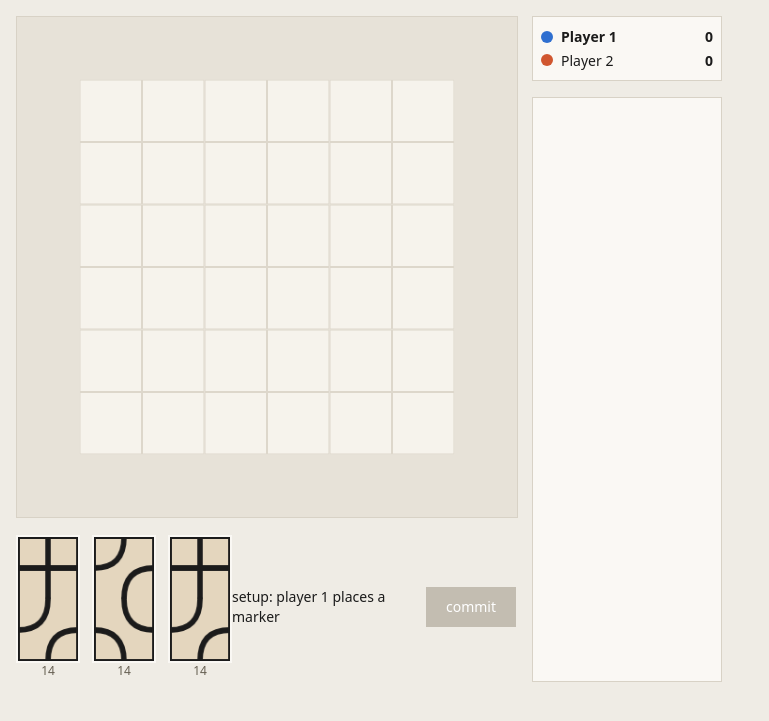
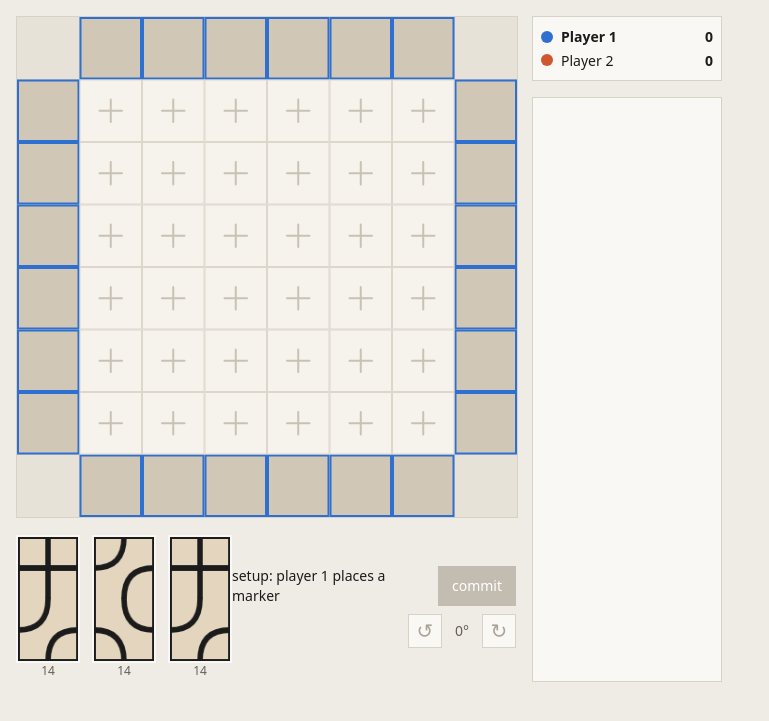
Before and after one commit to LaunchSpark/TilePaths, a website built with Vite: page packages/client/index.html in a window 1280 px wide. Shown: the whole page, without its empty margins (0-769 px from the left). Built offline with nearby package versions, Linux system fonts and the light colour scheme.

Commit message:
feat(client): clarify rotation and setup placement

```diff
--- a/packages/client/index.html
+++ b/packages/client/index.html
@@ -16,6 +16,11 @@
         <div id="piles"></div>
         <div id="tray-right">
           <span id="actions">actions left: 2</span>
+          <div id="rotation-controls" aria-label="Tile rotation">
+            <button id="rotate-left" type="button" aria-label="Rotate tile left" disabled>↺</button>
+            <span id="rotation">0°</span>
+            <button id="rotate-right" type="button" aria-label="Rotate tile right" disabled>↻</button>
+          </div>
           <button id="commit" disabled>commit</button>
         </div>
       </section>
--- a/packages/client/src/main.ts
+++ b/packages/client/src/main.ts
@@ -13,6 +13,9 @@ const trayRoot = document.querySelector<HTMLElement>("#piles")!;
 const playersRoot = document.querySelector<HTMLElement>("#players")!;
 const logRoot = document.querySelector<HTMLElement>("#log")!;
 const actionsLabel = document.querySelector<HTMLElement>("#actions")!;
+const rotateLeftButton = document.querySelector<HTMLButtonElement>("#rotate-left")!;
+const rotateRightButton = document.querySelector<HTMLButtonElement>("#rotate-right")!;
+const rotationLabel = document.querySelector<HTMLElement>("#rotation")!;
 const commitButton = document.querySelector<HTMLButtonElement>("#commit")!;
 const status = document.querySelector<HTMLElement>("#status")!;
 
@@ -30,7 +33,21 @@ function render(): void {
   actionsLabel.textContent = view.phase === "setup"
     ? `setup: player ${(view.setupNext ?? 0) + 1} places a marker`
     : `actions left: ${view.actionsLeft}`;
+  const canRotate = controller.state === "tileSelected";
+  rotateLeftButton.disabled = !canRotate;
+  rotateRightButton.disabled = !canRotate;
+  rotationLabel.textContent = `${controller.ghostOrientation * 90}°`;
   commitButton.disabled = view.phase !== "play" || view.actionsLeft !== 0;
+  commitButton.textContent = view.phase !== "play"
+    ? "commit"
+    : view.actionsLeft === 0
+      ? "commit turn"
+      : view.actionsLeft === config.ACTIONS_PER_TURN
+        ? `take ${config.ACTIONS_PER_TURN} actions`
+        : `${view.actionsLeft} more action`;
+  commitButton.title = view.phase === "play" && view.actionsLeft > 0
+    ? `Passtally turns require ${config.ACTIONS_PER_TURN} actions.`
+    : "Commit the completed turn";
 
   if (controller.lastRejection !== null) {
     status.textContent = controller.lastRejection;
@@ -107,9 +124,13 @@ canvas.addEventListener("drop", (event) => {
 
 canvas.addEventListener("wheel", (event) => {
   event.preventDefault();
-  controller.handleAndRender({ kind: "rotate" });
+  controller.handleAndRender({ kind: "rotate", direction: event.deltaY < 0 ? -1 : 1 });
 }, { passive: false });
 
+rotateLeftButton.addEventListener("click", () =>
+  controller.handleAndRender({ kind: "rotate", direction: -1 }));
+rotateRightButton.addEventListener("click", () =>
+  controller.handleAndRender({ kind: "rotate", direction: 1 }));
 commitButton.addEventListener("click", () => controller.handleAndRender({ kind: "commit" }));
 
 window.addEventListener("keydown", (event) => {
--- a/packages/client/src/render/board.ts
+++ b/packages/client/src/render/board.ts
@@ -11,6 +11,21 @@ function strokeRect(ctx: CanvasRenderingContext2D, rect: Rect, colour: string, w
   ctx.strokeStyle = colour;
   ctx.lineWidth = width;
   ctx.strokeRect(rect.x + width / 2, rect.y + width / 2, rect.w - width, rect.h - width);
+}
+
+function drawCellGuide(ctx: CanvasRenderingContext2D, rect: Rect): void {
+  const centreX = rect.x + rect.w / 2;
+  const centreY = rect.y + rect.h / 2;
+  const arm = Math.min(rect.w, rect.h) * 0.18;
+  ctx.strokeStyle = "#c8c1b4";
+  ctx.lineWidth = 2;
+  ctx.lineCap = "round";
+  ctx.beginPath();
+  ctx.moveTo(centreX - arm, centreY);
+  ctx.lineTo(centreX + arm, centreY);
+  ctx.moveTo(centreX, centreY - arm);
+  ctx.lineTo(centreX, centreY + arm);
+  ctx.stroke();
 }
 
 export function drawBoard(
@@ -32,12 +47,26 @@ export function drawBoard(
     layout.size - 2 * size,
   );
 
+  if (view.phase === "setup") {
+    const colour = PLAYER_COLOURS[(view.setupNext ?? 0) % PLAYER_COLOURS.length]!;
+    for (const slot of view.setupLegalSlots) {
+      const rect = slotRect(layout, slot);
+      ctx.fillStyle = "#d1c7b6";
+      ctx.fillRect(rect.x, rect.y, rect.w, rect.h);
+      strokeRect(ctx, rect, colour, 2);
+    }
+  }
+
   for (let row = 0; row < view.n; row++) {
     for (let col = 0; col < view.n; col++) {
       const rect = cellRect(layout, row, col);
       const cell = view.cells[row]![col]!;
-      if (cell.conns === null) strokeRect(ctx, rect, "#ddd7cb", 1);
-      else drawCellArt(ctx, rect, cell.conns, cell.height);
+      if (cell.conns === null) {
+        strokeRect(ctx, rect, "#ddd7cb", 1);
+        drawCellGuide(ctx, rect);
+      } else {
+        drawCellArt(ctx, rect, cell.conns, cell.height);
+      }
     }
   }
 
--- a/packages/client/src/state.ts
+++ b/packages/client/src/state.ts
@@ -13,7 +13,7 @@ export type UiInput =
   | { kind: "click"; hit: Hit }
   | { kind: "selectPile"; pileIndex: number }
   | { kind: "selectMarker"; markerIndex: number }
-  | { kind: "rotate" }
+  | { kind: "rotate"; direction?: -1 | 1 }
   | { kind: "undo" }
   | { kind: "escape" }
   | { kind: "commit" };
@@ -89,7 +89,7 @@ export class Controller {
     switch (input.kind) {
       case "selectPile": return this.onSelectPile(input.pileIndex);
       case "selectMarker": return this.onSelectMarker(input.markerIndex);
-      case "rotate": return this.onRotate();
+      case "rotate": return this.onRotate(input.direction);
       case "undo": return this.onUndo();
       case "commit": return this.onCommit();
       case "click": return this.onClick(input.hit);
@@ -104,6 +104,7 @@ export class Controller {
     if (this.view().piles[pileIndex]?.faceUp == null) {
       throw new Error(`pile ${pileIndex} is empty`);
     }
+    if (this.state === "tileSelected" && this.selectedPile === pileIndex) return;
     this.clearSelection();
     this.selectedPile = pileIndex;
     this.state = "tileSelected";
@@ -137,9 +138,9 @@ export class Controller {
     return destinations;
   }
 
-  private onRotate(): void {
+  private onRotate(direction: -1 | 1 = 1): void {
     if (this.state !== "tileSelected") return;
-    this.ghostOrientation = (this.ghostOrientation + 1) % 4;
+    this.ghostOrientation = (this.ghostOrientation + direction + 4) % 4;
   }
 
   private onUndo(): void {
--- a/packages/client/src/styles.css
+++ b/packages/client/src/styles.css
@@ -47,8 +47,27 @@ body {
 .pile.empty canvas { opacity: 0.25; }
 .pile-count { font-size: 12px; color: #665f52; }
 
-#tray-right { display: flex; align-items: center; gap: 12px; }
-#commit { font: inherit; padding: 10px 20px; background: #2f6fd0; color: #fff; border: 0; cursor: pointer; }
+#tray-right {
+  display: grid;
+  grid-template-areas: "actions commit" "rotate rotate";
+  grid-template-columns: auto auto;
+  align-items: center;
+  gap: 8px 12px;
+}
+#actions { grid-area: actions; }
+#rotation-controls { grid-area: rotate; display: flex; align-items: center; justify-content: flex-end; gap: 4px; }
+#rotation-controls button {
+  width: 34px;
+  height: 34px;
+  border: 1px solid var(--edge);
+  background: var(--paper);
+  color: var(--ink);
+  font: 20px/1 system-ui, sans-serif;
+  cursor: pointer;
+}
+#rotation-controls button:disabled { color: #aaa398; cursor: default; }
+#rotation { min-width: 32px; color: #665f52; text-align: center; font-variant-numeric: tabular-nums; }
+#commit { grid-area: commit; font: inherit; padding: 10px 14px; background: #2f6fd0; color: #fff; border: 0; cursor: pointer; }
 #commit:disabled { background: #c3bdb1; cursor: default; }
 
 .player { display: flex; align-items: center; gap: 8px; padding: 2px 0; }
--- a/packages/client/src/types.ts
+++ b/packages/client/src/types.ts
@@ -31,6 +31,7 @@ export type GameView = {
   actionsLeft: number;
   phase: "setup" | "play" | "over";
   setupNext: number | null;
+  setupLegalSlots: number[];
   winner: number | null;
 };
 
--- a/packages/client/src/view.ts
+++ b/packages/client/src/view.ts
@@ -17,6 +17,23 @@ export function nextSetupPlayer(game: Game): number | null {
   if (game.isSetupComplete()) return null;
   const placed = game.players.reduce((sum, player) => sum + player.markerSlots.length, 0);
   return setupOrder(game.players.length)[placed] ?? null;
+}
+
+/** Ask the engine which setup slots are legal by trying each one on a clone.
+ * This keeps the per-edge and occupancy rules out of the client view layer. */
+function legalSetupSlots(game: Game, player: number | null): number[] {
+  if (player === null) return [];
+  const legal: number[] = [];
+  for (let slot = 0; slot < game.board.ring.length; slot++) {
+    const trial = game.clone();
+    try {
+      trial.setupPlaceMarker(player, slot);
+      legal.push(slot);
+    } catch {
+      // The rules engine is the authority; rejected slots are simply omitted.
+    }
+  }
+  return legal;
 }
 
 function cellViews(board: Board): CellView[][] {
@@ -61,6 +78,7 @@ export function buildView(game: Game, overlay?: Overlay): GameView {
     actionsLeft: overlay?.actionsLeft ?? game.actionsLeft,
     phase: game.isOver() ? "over" : setupNext === null ? "play" : "setup",
     setupNext,
+    setupLegalSlots: legalSetupSlots(game, setupNext),
     winner: game.winner(),
   };
 }
```
Also changed, not shown: packages/client/test/state.test.ts (+10 -0 lines), packages/client/test/view.test.ts (+11 -0 lines).
